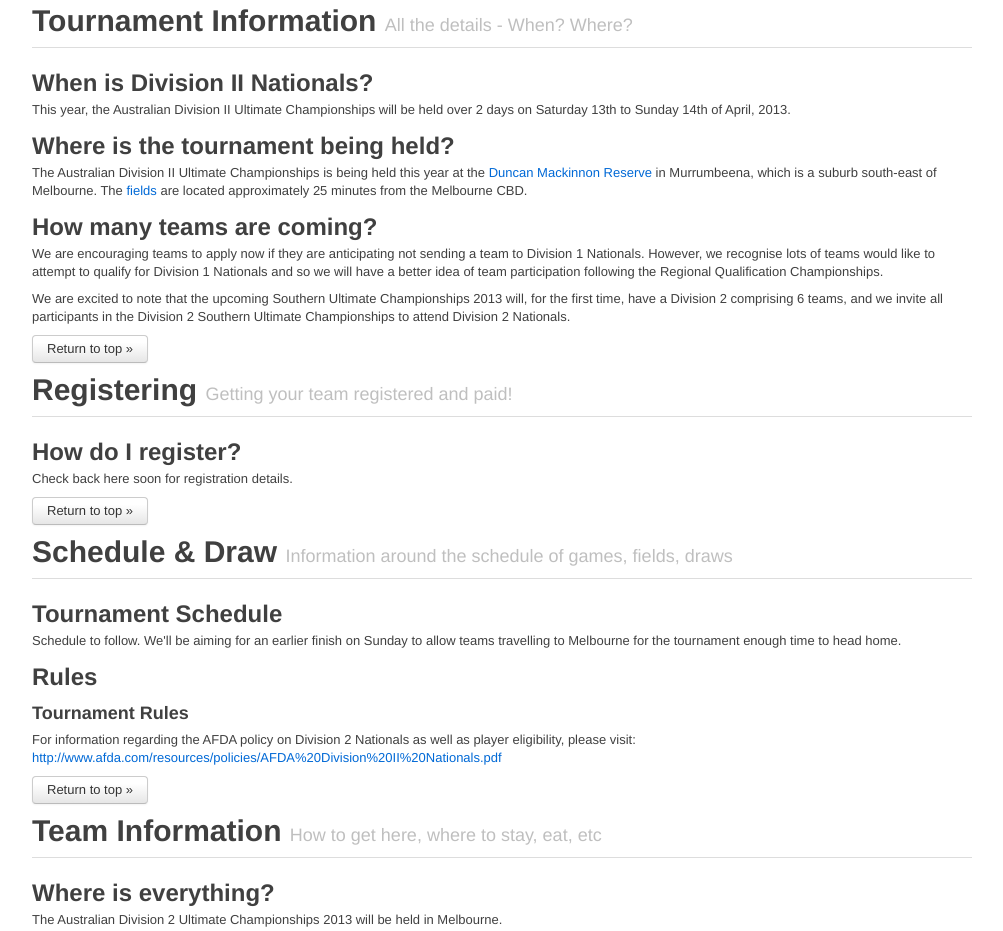
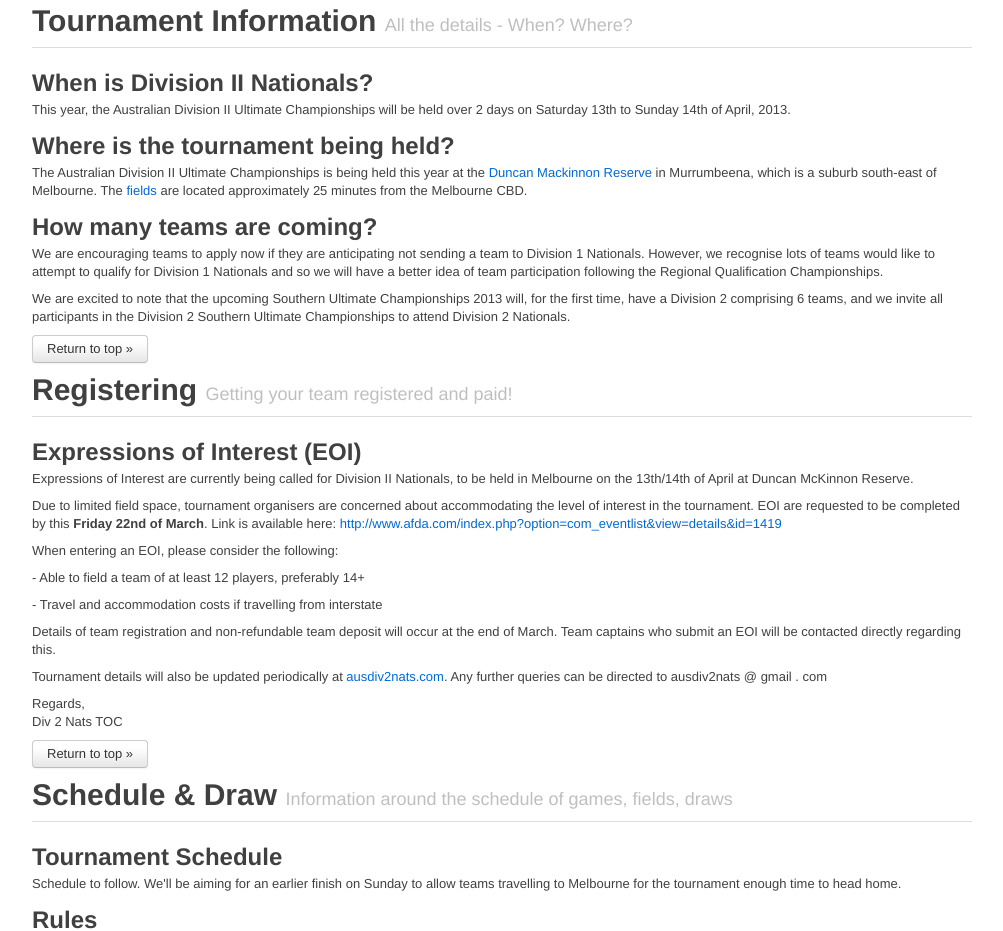
Before and after one commit to mence/div2nationals, a plain HTML site: page index.html in a window 1280 px wide. Shown: the part 1615-2546 px from the top of the page, without its empty margins (138-1141 px from the left). Drawn offline with Linux system fonts and the light colour scheme.

Commit message:
Updated rego for Expression of Interest

```diff
--- a/index.html
+++ b/index.html
@@ -85,7 +85,8 @@
         </div>
         <div class="span-one-third">
           <h2>Registration</h2>
-           <p>Registration is coming soon. Start organising your teams and rosters now!</p>
+           <p>Expressions of Interest (EOI) are due by <b>Friday 22nd of March</b> via <a href="http://www.afda.com/index.php?option=com_eventlist&view=details&id=1419" target="_top">Ultimate Australia</a>.</p>
+           <p><a class="btn" href="#rego" target="_top">Get your team in now &raquo;</a></p>
            <!--
            <p>Registration is open! Start organising your teams and rosters now!</p>
            <p><a class="btn" href="#rego" target="_top">Register your team now &raquo;</a></p>
@@ -218,8 +219,27 @@
       </div>
       <div class="row show-grid" title="About the Tournament">
         <div class="span-16">
+
+          <h2>Expressions of Interest (EOI)</h2>
+          <p>Expressions of Interest are currently being called for Division II Nationals, to be held in Melbourne on the 13th/14th of April at Duncan McKinnon Reserve.</p>
+
+          <p>Due to limited field space, tournament organisers are concerned about accommodating the level of interest in the tournament. EOI are requested to be completed by this <b>Friday 22nd of March</b>. Link is available here: <a href="http://www.afda.com/index.php?option=com_eventlist&view=details&id=1419" target="_top">http://www.afda.com/index.php?option=com_eventlist&view=details&id=1419</a></p>
+
+          <p>When entering an EOI, please consider the following:</p>
+          <p>- Able to field a team of at least 12 players, preferably 14+</p>
+          <p>- Travel and accommodation costs if travelling from interstate</p>
+
+          <p>Details of team registration and non-refundable team deposit will occur at the end of March. Team captains who submit an EOI will be contacted directly regarding this.</p>
+
+          <p>Tournament details will also be updated periodically at <a href="http://ausdiv2nats.com" target="_top">ausdiv2nats.com</a>. Any further queries can be directed to ausdiv2nats @ gmail . com</p>
+
+          <p>Regards,<br>
+          Div 2 Nats TOC</p>
+
+          <!--
           <h2>How do I register?</h2>
           <p>Check back here soon for registration details.</p>
+          -->
           <!--
           <p>Start by registering your team through the <a href="http://afda.com/rego/showcompetition.php?competitionid=1179" target="_top">AFDA Registration Site for Division 2 Nationals</a>.</p>
 
```
